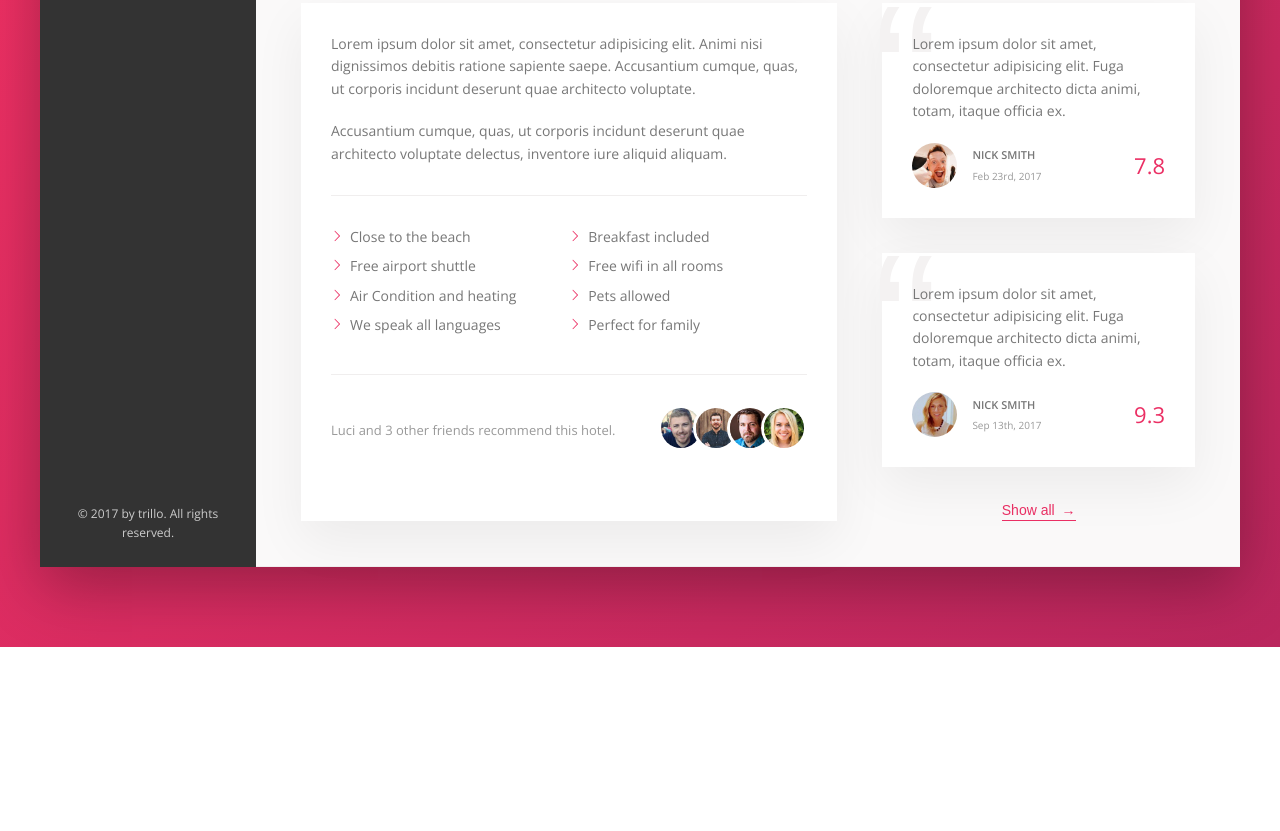
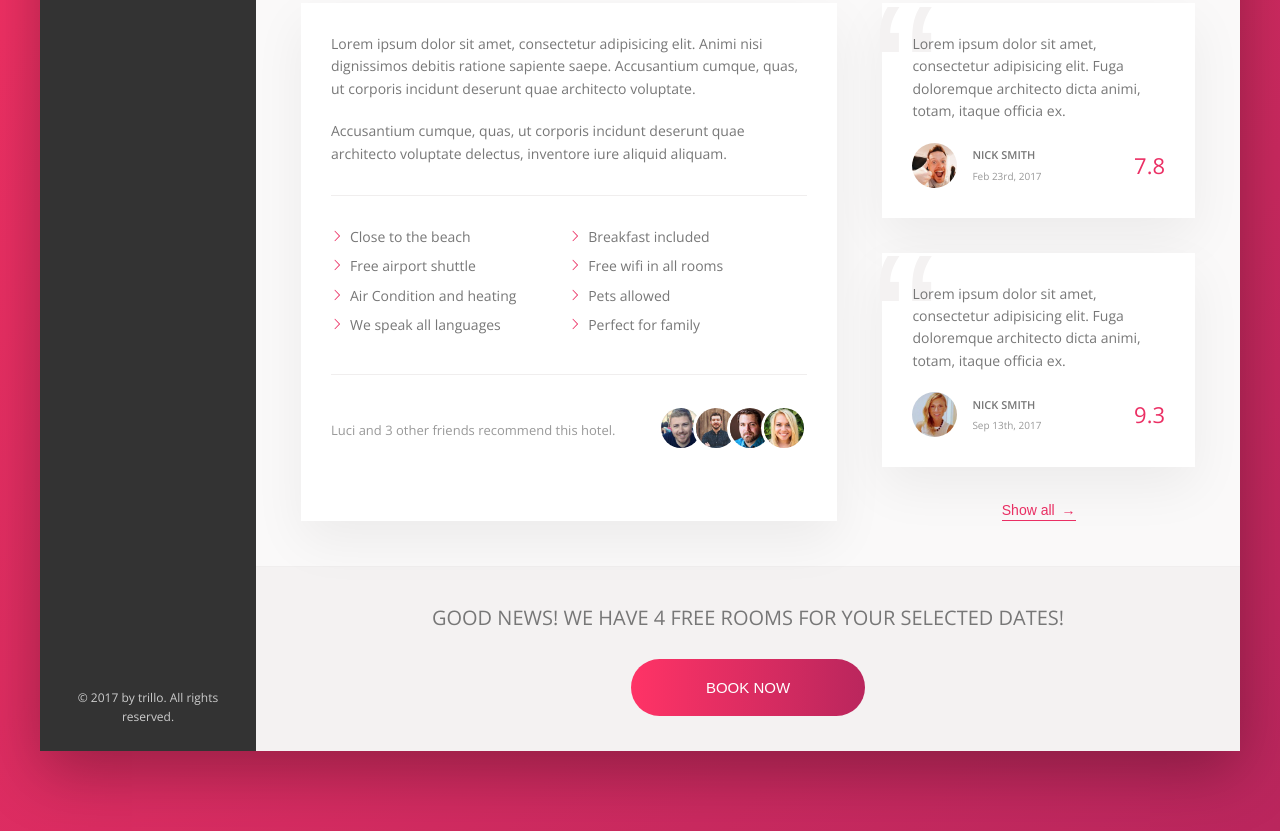
Before and after one commit to chetangulati27/Trillo-CSS-Project, a plain HTML site: page index.html in a window 1280 px wide. Shown: the part 644-1475 px from the top of the page. Before the commit the page ends 1291 px from the top, so only its background shows below. Drawn offline with nearby package versions, Linux system fonts and the light colour scheme.

Commit message:
Final changes

```diff
--- a/index.html
+++ b/index.html
@@ -216,11 +216,22 @@
                         </figure>
 
 
-                        <button class="btn-inline">Show all <span>&rarr;</span></button>
+                        <button class="btn-inline">Show all
+                            <span>&rarr;</span>
+                        </button>
 
                     </div>
 
                 </div>
+                <div class="cta">
+                        <h2 class="cta__book-now">
+                            Good news! We have 4 free rooms for your selected dates!
+                        </h2>
+                        <button class="btn">
+                            <span class="btn__visible">Book now</span>
+                            <span class="btn__invisible">Only 4 rooms left</span>
+                        </button>
+                    </div>
             </main>
         </div>
     </div>
--- a/sass/_components.scss
+++ b/sass/_components.scss
@@ -391,3 +391,76 @@
         line-height: 1;
     }
 }
+
+
+// call to action
+
+.cta {
+    padding: 3.5rem 0;
+
+    text-align: center;
+
+    &__book-now {
+        font-size: 2rem;
+        font-weight: 300;
+        text-transform: uppercase;
+        margin-bottom: 2.5rem;
+    }
+}
+
+
+.btn {
+
+    cursor: pointer;
+    font-size: 1.5rem;
+    border: none;
+    font-weight: 300;
+    text-transform: uppercase;
+    border-radius: 100px;
+    border: none;
+    background-image: linear-gradient(to right,var(--color-primary-light),var(--color-primary-dark));
+    color: #fff;
+    position: relative;
+
+    // hide elements flowing outside of the current element
+    overflow: hidden;
+
+    &__visible {
+        display: inline-block;
+        padding: 2rem 7.5rem;
+
+        height: 100%;
+        width: 100%;
+        transition: all .2s;
+    }
+
+    &__invisible {
+        display: inline-block;
+        position: absolute;
+        left: 0;
+        top: -100%;
+        padding: 2rem 0;
+
+        // of parent
+        height: 100%;
+        width: 100%;
+        transition: all .2s;
+    }
+
+    &:hover {
+        background-image: linear-gradient(to left,var(--color-primary-light),var(--color-primary-dark));
+    }
+
+    &:hover &__visible {
+        transform: translateY(100%);
+    }
+
+    &:hover &__invisible {
+        top: 0;
+    }
+
+    &:focus {
+        outline: none;
+        animation: pulsate 1s infinite;
+    }
+}
```
Also changed, not shown: css/style.css.
